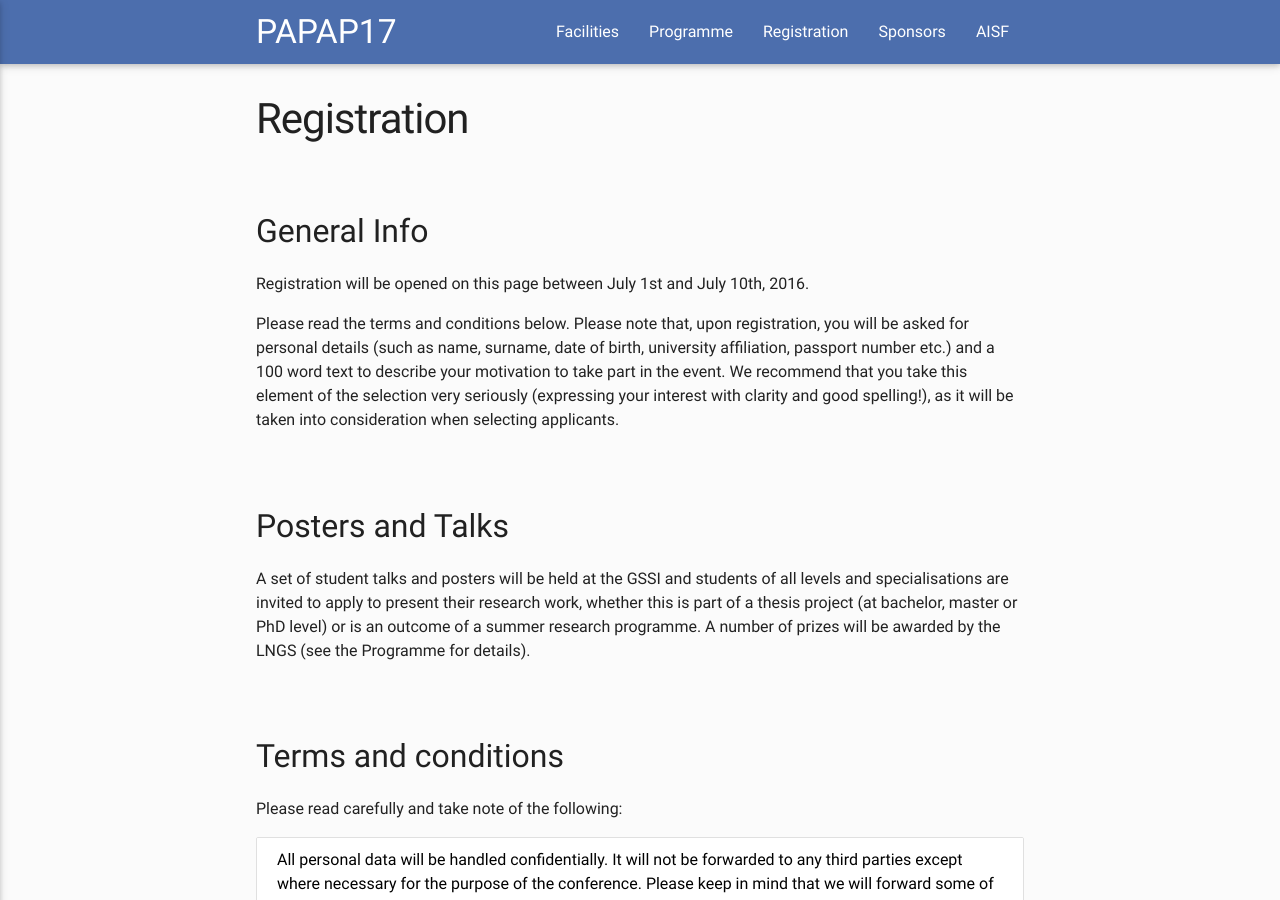
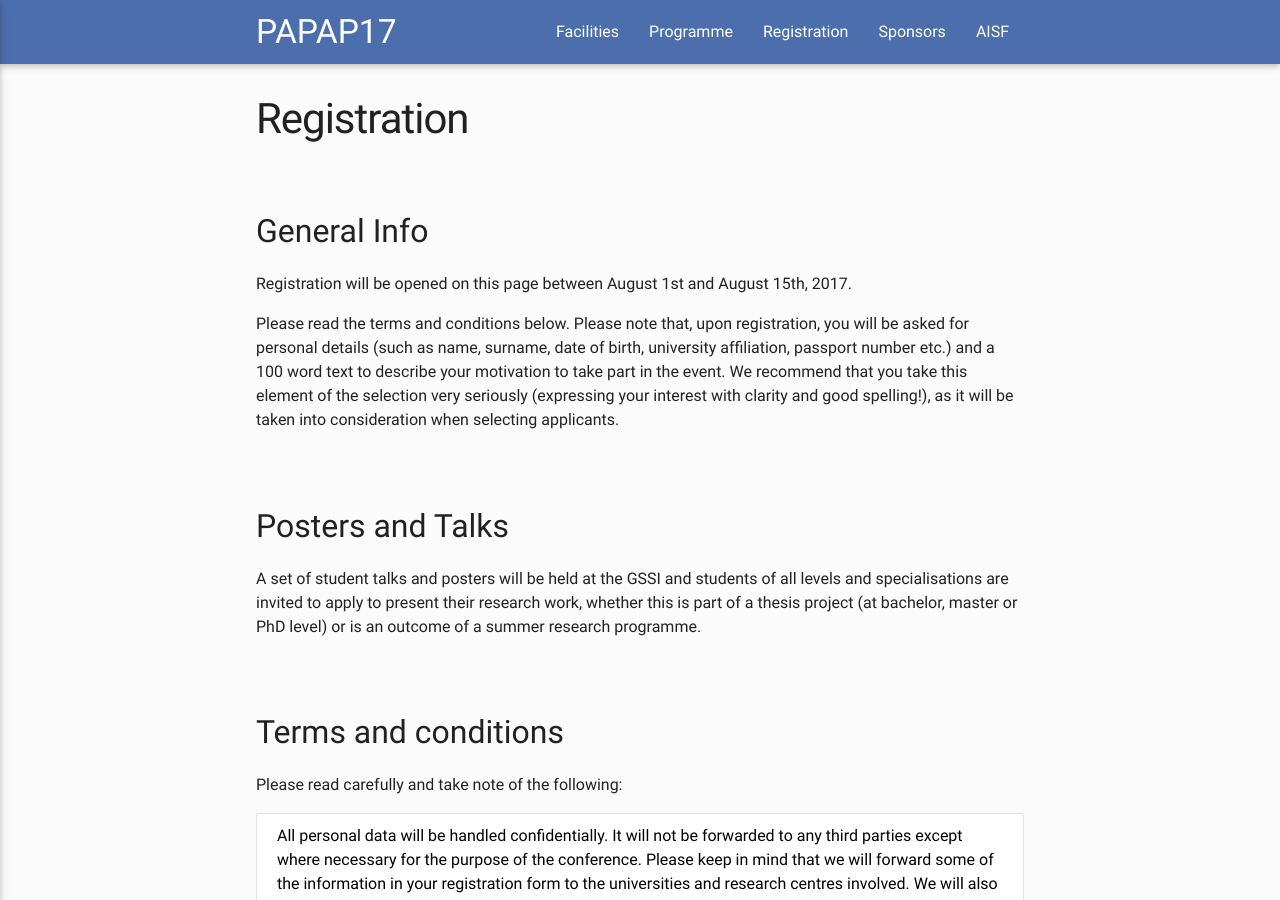
Before and after one commit to eligara/papap19, a Jekyll site: the page built from registration.html, in a window 1280 px wide and 900 px high. Built offline with Jekyll 4.4.1, drawn with Linux system fonts in a browser that asks for light colours; nearby versions of some CDN libraries; some of the changed text lies outside the part shown.

Commit message:
Registration

```diff
--- a/_data/registration.yml
+++ b/_data/registration.yml
@@ -1,10 +1,10 @@
-info: "Registration will be opened on this page between July 1st and July 10th, 2016.
+info: "Registration will be opened on this page between August 1st and August 15th, 2017.
 </p><p>
 Please read the terms and conditions below. Please note that, upon registration, you will be asked for personal details (such as name, surname, date of birth, university affiliation, passport number etc.) and a 100 word text to describe your motivation to take part in the event. We recommend that you take this element of the selection very seriously (expressing your interest with clarity and good spelling!), as it will be taken into consideration when selecting applicants."
 
 posters?: true
 
-posters: "A set of student talks and posters will be held at the GSSI and students of all levels and specialisations are invited to apply to present their research work, whether this is part of a thesis project (at bachelor, master or PhD level) or is an outcome of a summer research programme. A number of prizes will be awarded by the LNGS (see the Programme for details)."
+posters: "A set of student talks and posters will be held at the GSSI and students of all levels and specialisations are invited to apply to present their research work, whether this is part of a thesis project (at bachelor, master or PhD level) or is an outcome of a summer research programme."
 
 terms:
   info: "Please read carefully and take note of the following:"
@@ -30,9 +30,9 @@ terms:
 deadlines:
   info: ""
   specs:
-    - text: "A first round of registration for the event will be open at this page between July 1st (13:00, CET) and July 10th (13:00, CET)."
+    - text: "A first round of registration for the event will be open at this page between August 1st (12:00, CET) and August 15th (12:00, CET)."
       url: "#!"
-    - text: "Following the registration period, we expect to email all applicants within 10 days. The selection process will end before the beginning of August. Payments will then be required (by bank transfer or PayPal) within 10 days of receiving an acceptance email from the organising committee."
+    - text: "Following the registration period, we expect to email all applicants on the 16th of August. Payments will then be required (by bank transfer or PayPal) within 10 days of receiving an acceptance email from the organising committee."
       url: "#!"
     - text: "Preference will be given to students presenting abstracts (for either a talk or a poster), even though only 5 applicants will eventually be able to give a talk, and 5 to present a poster. Please notice that applicants do not need to be specialising in the field of nuclear physics, but can be from any discipline of Physics."
       url: "#!"
```
